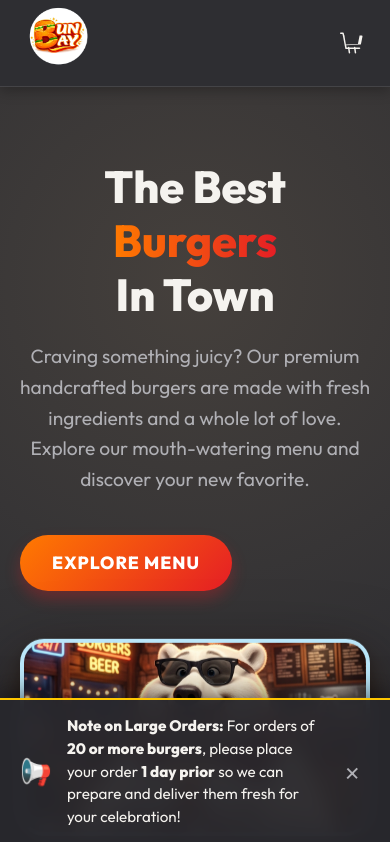
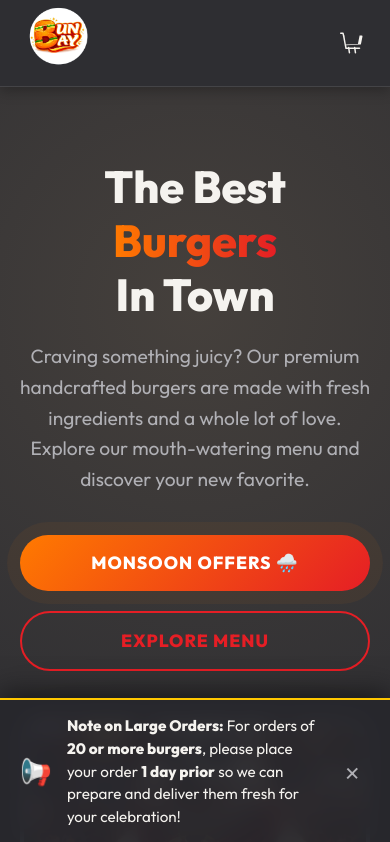
Before and after one commit to DhruvMehta05/bun-kitchen, a React (Vite) app: page / in a window 390 px wide. Shown: the top 842 px of the page. Built offline with nearby package versions, Linux system fonts and the light colour scheme.

Commit message:
offer button implemented

```diff
--- a/src/components/Hero.jsx
+++ b/src/components/Hero.jsx
@@ -29,8 +29,9 @@ const Hero = () => {
         <div className="hero-text">
           <h1>The Best <span className="highlight">Burgers</span><br/>In Town</h1>
           <p>Craving something juicy? Our premium handcrafted burgers are made with fresh ingredients and a whole lot of love. Explore our mouth-watering menu and discover your new favorite.</p>
-          <div style={{ display: 'flex', gap: '20px' }}>
-            <a href="#menu" className="btn btn-primary">Explore Menu</a>
+          <div className="hero-buttons">
+            <a href="#offers" className="btn btn-primary btn-pulse">Monsoon Offers 🌧️</a>
+            <a href="#menu" className="btn btn-outline">Explore Menu</a>
           </div>
         </div>
         <div className="hero-image">
--- a/src/components/Navbar.jsx
+++ b/src/components/Navbar.jsx
@@ -16,6 +16,7 @@ const Navbar = ({ onCartClick }) => {
         <div className="nav-right">
           <ul className="nav-links">
             <li><a href="#home">Home</a></li>
+            <li><a href="#offers">Offers</a></li>
             <li><a href="#menu">Menu</a></li>
             <li><a href="https://www.google.com/search?sca_esv=350cd25fdf1e2243&sxsrf=APpeQnsKyzNouueBen4K63Xwm2U276OxPg:1784222554913&si=APenkKm7iecQ4G6P-TsbSMFKIQtv3EFIqRAFw-i8uEbk55Z-_1Z5hbhdzrG5Io_bgNSRytmJtoIgkID4B4Yv0pNV2EqL-uh5YTRtDf00kiIKS3mlT2zSAwWNpHy0E_P6GFGQAvVCuxHxCqQrVHqWce0LKOKQn7inCA%3D%3D&q=BunBay+-+Tasty+Burger+in+Mumbai+Reviews&sa=X&ved=2ahUKEwiuuNf82teVAxVZUPUHHdePI8UQ0bkNegQIMhAH&biw=1382&bih=770&dpr=2.5" target="_blank" rel="noopener noreferrer">Reviews</a></li>
             <li><a href="#contact">Contact</a></li>
--- a/src/index.css
+++ b/src/index.css
@@ -101,6 +101,10 @@ h1, h2, h3, h4, h5, h6 {
   transform: translateY(1px);
 }
 
+.btn-pulse {
+  animation: pulse-glow 2s infinite;
+}
+
 .btn-outline {
   background: transparent;
   color: var(--secondary);
@@ -217,6 +221,12 @@ h1, h2, h3, h4, h5, h6 {
   font-size: 1.2rem;
   margin-bottom: 40px;
   color: var(--text-muted);
+}
+
+.hero-buttons {
+  display: flex;
+  gap: 20px;
+  flex-wrap: wrap;
 }
 
 .hero-image {
@@ -607,6 +617,7 @@ h1, h2, h3, h4, h5, h6 {
 }
 
 #home,
+#offers,
 #menu,
 #contact {
   scroll-margin-top: 85px; /* Adjusted scroll margin for slimmer navbar */
@@ -875,6 +886,10 @@ h1, h2, h3, h4, h5, h6 {
   .hero-badge {
     right: 10%;
   }
+
+  .hero-buttons {
+    justify-content: center;
+  }
 }
 
 @media (max-width: 768px) {
@@ -888,6 +903,19 @@ h1, h2, h3, h4, h5, h6 {
 
   .section-title {
     font-size: 2.5rem;
+  }
+
+  .hero-buttons {
+    flex-direction: column;
+    align-items: stretch;
+    width: 100%;
+    max-width: 400px;
+    margin: 0 auto;
+  }
+
+  .hero-buttons .btn {
+    width: 100%;
+    text-align: center;
   }
 }
 
```
